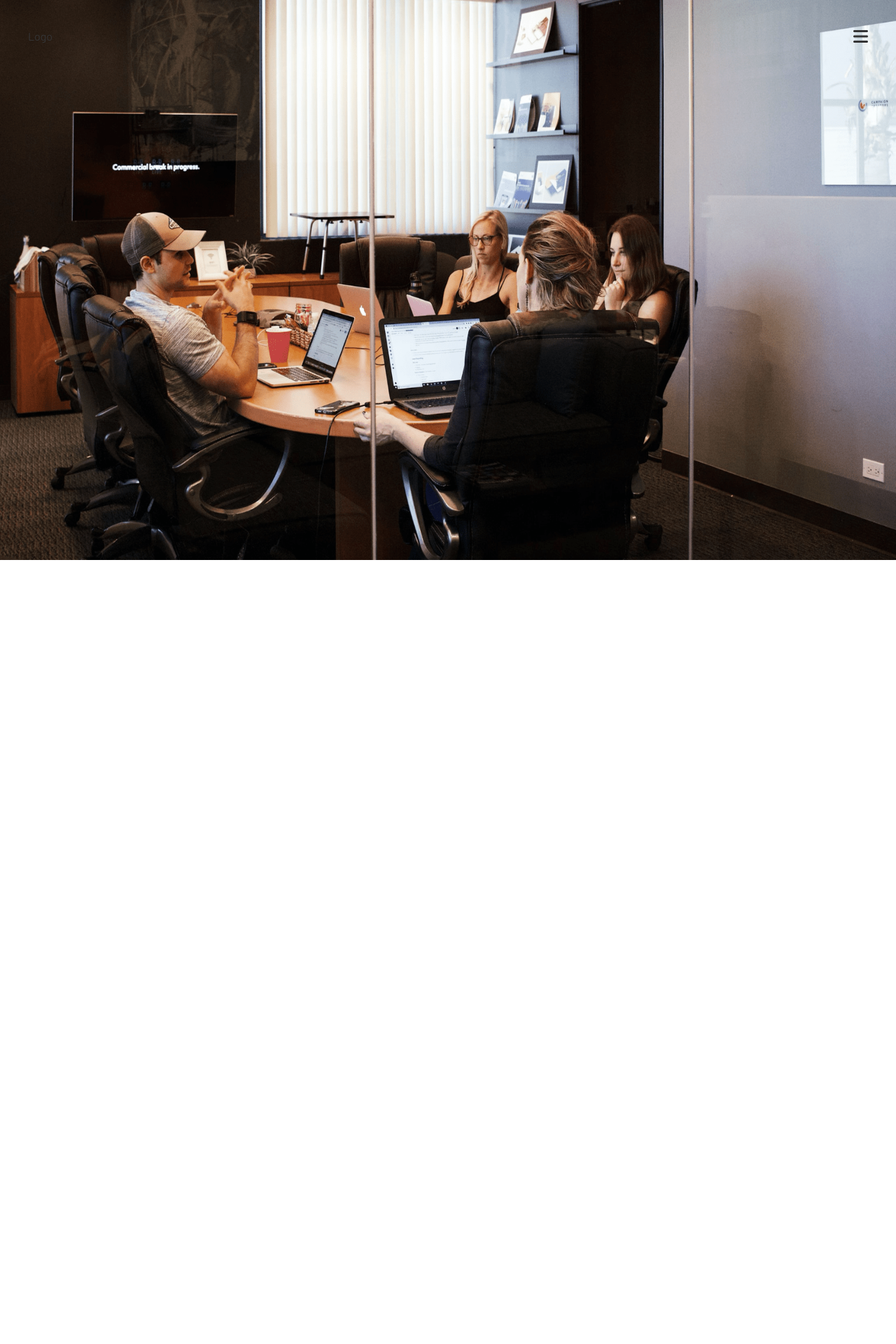
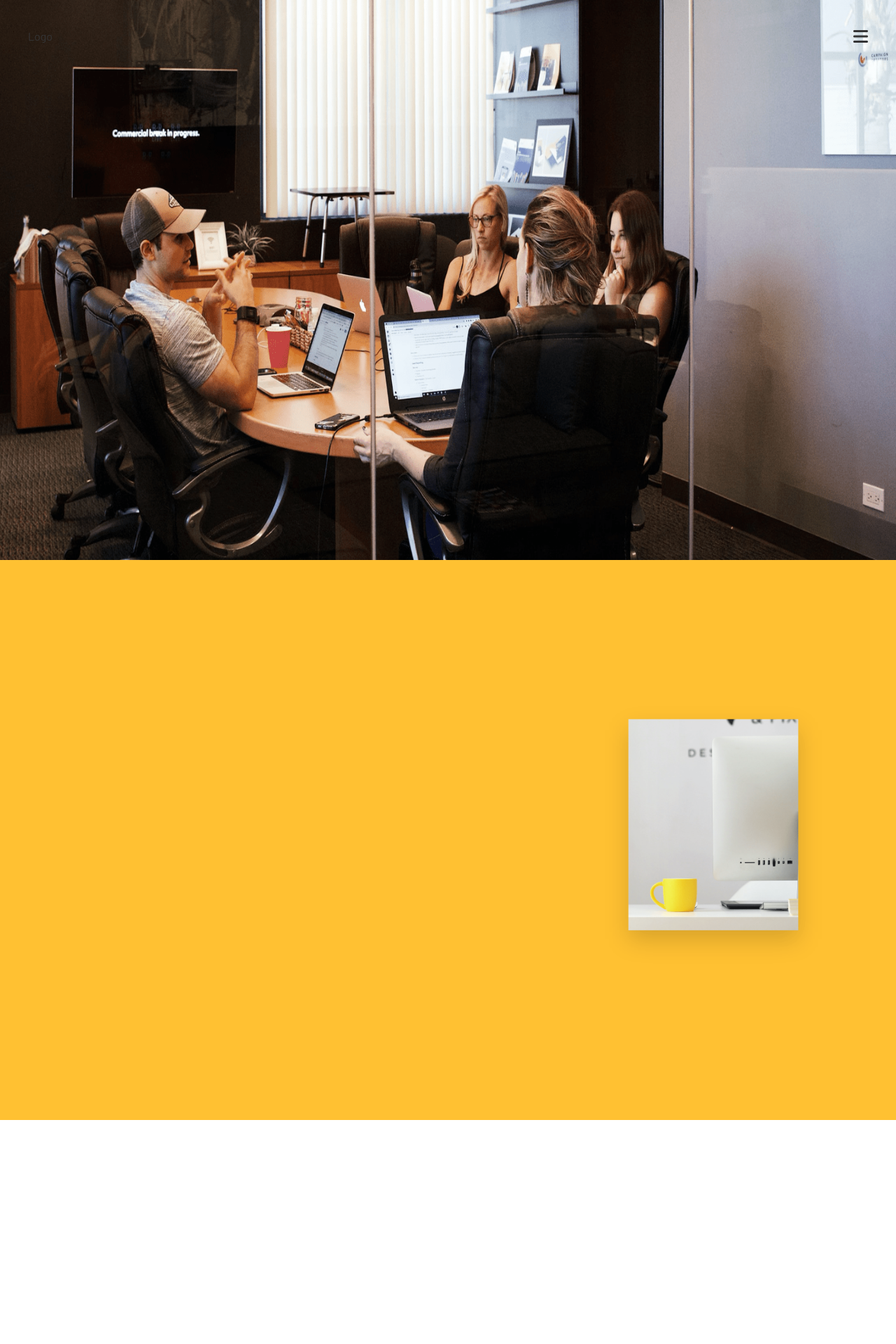
Before and after one commit to acselp/IaroslavskiTest, a React (Create React App) app: page /about in a window 1280 px wide. Shown: the top 1920 px of the page at 70% size. Before the commit the page ends 800 px from the top, so only its background shows below. Built offline with nearby package versions, Linux system fonts and the light colour scheme.

Commit message:
home done

```diff
--- a/src/pages/About/About.js
+++ b/src/pages/About/About.js
@@ -2,21 +2,90 @@ import "./About.scss";
 import AboutParallaxImage from "../../img/about_parallax.png";
 import Navbar from "../../components/Navbar/Navbar";
 import Footer from "../../components/Footer/Footer";
+import DigitalIdeasImage from "../../img/digital_ideas.png";
+import { COLORS } from "../../values/colors";
 
 
 function About() {
 
     return (
-        <div className="menu-page">
+        <div className="about-page">
             <Navbar />
 
             <div className="about-parallax-bg">
                 <img src={AboutParallaxImage} alt="" />
             </div>
 
-            <div className="footer-container">
-                <Footer />
+            <div className="about-container">
+                <div className="about-empty-container">
+                </div>
+
+                <div className="about-digital-ideas" style={{backgroundColor: COLORS.mainThemeColor}}>
+                    <div className="about-ideas-left">
+                        <div class="ideas-header aos-init aos-animate" data-aos="fade-up" data-aos-duration="500" style={{color: COLORS.fontColorOnMainThemeColor}}>
+                            Take digital ideas forward.
+                        </div>
+
+                        <div class="ideas-text aos-init aos-animate" data-aos="fade-up" data-aos-duration="500" style={{color: COLORS.fontColorOnMainThemeColor}}>
+                            We are not just an ordinary development company, we are your result driven team of developers who can help you build a product from zero to hero and everything in between.
+                        </div>
+                    </div>
+
+                    <div className="about-ideas-left">
+                        <img src={DigitalIdeasImage} alt="" />
+                    </div>
+                </div>
+
+                <div className="about-empty-container">
+                </div>
+
+                <div className="home-bottom-section">
+          <div className="home-contact-info" style={{backgroundColor: COLORS.mainThemeColor}}>
+
+            <svg width="252" height="250" class="corner-stripes">
+              <path fill="#fbae17" d="M-54.869 299.629l-40.903-40.903 386.73-386.73 40.903 40.903z">
+              </path>
+
+              <path fill="#f6921e" d="M-95.779 258.719l-40.903-40.903 386.73-386.73 40.903 40.903z">
+              </path>
+
+              <path fill="#f05b40" d="M-136.688 217.81l-40.903-40.903 386.73-386.73 40.903 40.903z">
+              </path>
+            </svg>
+
+            <div className="home-contact-info-left">
+              <div class="header-main-theme-6-em" data-aos="fade-up" data-aos-duration="500">
+                Take digital ideas forward.
+              </div>
+
+              <div class="home-contact aos-init aos-animate" data-aos="fade-up" data-aos-duration="500">
+                <svg width="46" height="46" class="btn-arrow">
+                  <g data-name="Group 111" transform="translate(-143 -520)">
+                    <circle data-name="Ellipse 1" cx="23" cy="23" r="23" transform="translate(143 520)" fill="#3b3b3c">
+                    </circle>
+                    <g data-name="Group 32">
+                      <g data-name="Group 31" fill="none" stroke="#ffc132" stroke-miterlimit="10" stroke-width="2">
+                        <path data-name="Path 24" d="M169.487 537.327l6.061 7.05-6.061 7.05">
+                        </path>
+                        <path data-name="Line 9" d="M175.669 544.522h-21.29">
+                        </path>
+                      </g>
+                    </g>
+                  </g>
+                </svg>
+
+                <span class="email-text">
+                  hello@techquarter.io
+                </span>
+              </div>
             </div>
+
+            <Footer />
+          </div>
+        </div>
+            </div>
+
+
         </div>
     );
 }
--- a/src/pages/About/About.scss
+++ b/src/pages/About/About.scss
@@ -1,4 +1,68 @@
 .about-parallax-bg {
+    width: 100%;
+    height: 100vh;
+    position: fixed;
+    justify-content: center;
+    display: flex;
+    z-index: 0;
+
+    & > img {
+        width: 100%;
+        height: 120%;
+        transform: translateY(-10%);
+        // z-index: 0;
+        // visibility: hidden;
+    }
+}
+
+.about-page {
+    width: 100%;
+    display: flex;
+    flex-direction: column;
+}
+
+.about-empty-container {
+    height: 100vh;
+    width: 100%;
+}
+
+.about-container {
+    z-index: 1;
+}
+
+.about-digital-ideas {
+    width: 100%;
+    height: 100vh;
+    z-index: 1;
+    background: #000;
+    z-index: 9999;
+    display: flex;
+    justify-content: space-between;
+    padding-top: 15%;
+    padding-left: 7%;
+    padding-right: 7%;
+}
+
+.ideas-header {
+    font-size: 7.8em;
+    line-height: 125px;
+    font-weight: bold;
+}
+
+.ideas-text {
+    font-size: 1.9em;
+    padding-top: 3em;
+}
+
+
+
+.home-page {
+    width: 100%;
+    display: flex;
+    flex-direction: column;
+}
+
+.home-parallax-bg {
     width: 100%;
     height: 100vh;
     position: fixed;
@@ -6,7 +70,118 @@
     display: flex;
 
     & > img {
+        margin-right: 20px;
+        margin-top: 270px;
+        width: 1900px;
+        height: 450px;
+    }
+}
+
+
+.header-main-theme-7-5-em {
+    font-size: 7.5em;
+    font-weight: 700;
+    line-height: 144px;
+}
+
+.header-main-theme-6-em {
+    font-size: 6em;
+    font-weight: 700;
+    line-height: 144px;
+}
+
+.home-top-section {
+    width: 100%;
+    height: 840px;
+    display: flex;
+    justify-content: start;
+
+    z-index: 1;
+    flex-direction: column;
+    padding-left: 260px;
+    padding-top: 150px;
+
+    & > span {
+        margin-top: 50px;
+        font-size: 1.3em;
+    }
+}
+
+
+.home-about {
+    display: flex;
+    margin-top: 60px;
+    align-items: center;
+
+    & > span {
+        margin-left: 20px;
+        font-size: 25px;
+        font-weight: 700;
+    }
+}
+
+
+.home-data-cards-container {
+    width: 100%;
+    z-index: 1;
+
+    & > div {
+        display: flex;
+        margin-left: 50%;
+        flex-direction: column;
+        gap: 300px;
+    }
+}
+
+
+.home-bottom-section {
+    margin-top: 200px;
+    z-index: 1;
+
+    & > div {
+        display: flex;
         width: 100%;
         height: 100vh;
+        justify-content: center;
+        align-items: center;
     }
 }
+
+.home-contact-info {
+    position: relative;
+    display: flex;
+    flex-direction: column;
+
+    & > svg {
+        position: absolute;
+        top: 0;
+        left: 0;
+    }
+}
+
+.home-contact {
+    display: flex;
+    align-items: baseline;
+
+    & > span {
+        font-size: 5em;
+        border-bottom: 2px;
+        color: var(--techQ-dark-main-color);
+        border-bottom: 3px dotted #343435;
+        width: fit-content;
+        margin-left: 1em;
+        margin-bottom: 2em;
+    }
+}
+
+.home-contact-info-left {
+    margin-top: 200px;
+
+    & :first-child {
+        margin-bottom: 0.7em;
+    }
+}
+
+.footer-container {
+    z-index: 1;
+}
```
Also changed, not shown: src/img/digital_ideas.png (added).
